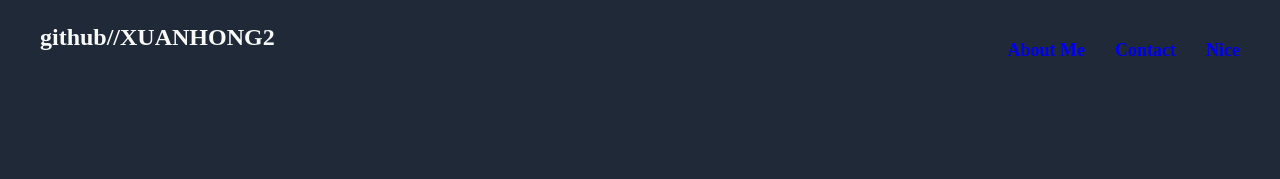
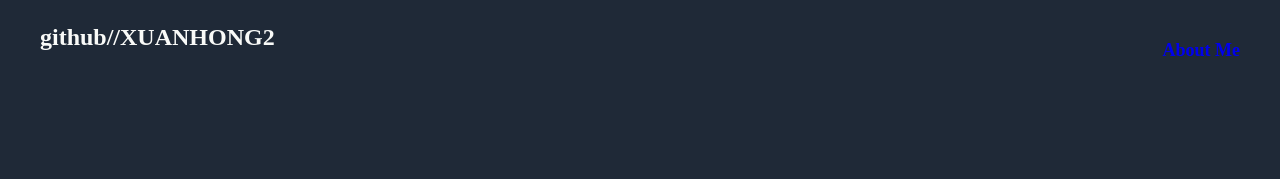
Before and after one commit to xuanhong2/landing_page, a plain HTML site: page index.html in a window 1280 px wide. Shown: the top 179 px of the page. Drawn offline with nearby package versions, Linux system fonts and the light colour scheme.

Commit message:
removed contact and nice header links

```diff
--- a/index.html
+++ b/index.html
@@ -12,8 +12,6 @@
         <p class="logo">github//XUANHONG2</p>
         <ul class="header-links">
             <li><a href="#">About Me</a></li>
-            <li><a href="#">Contact</a></li>
-            <li><a href="#">Nice</a></li>
         </ul>
     </div>
 
```
